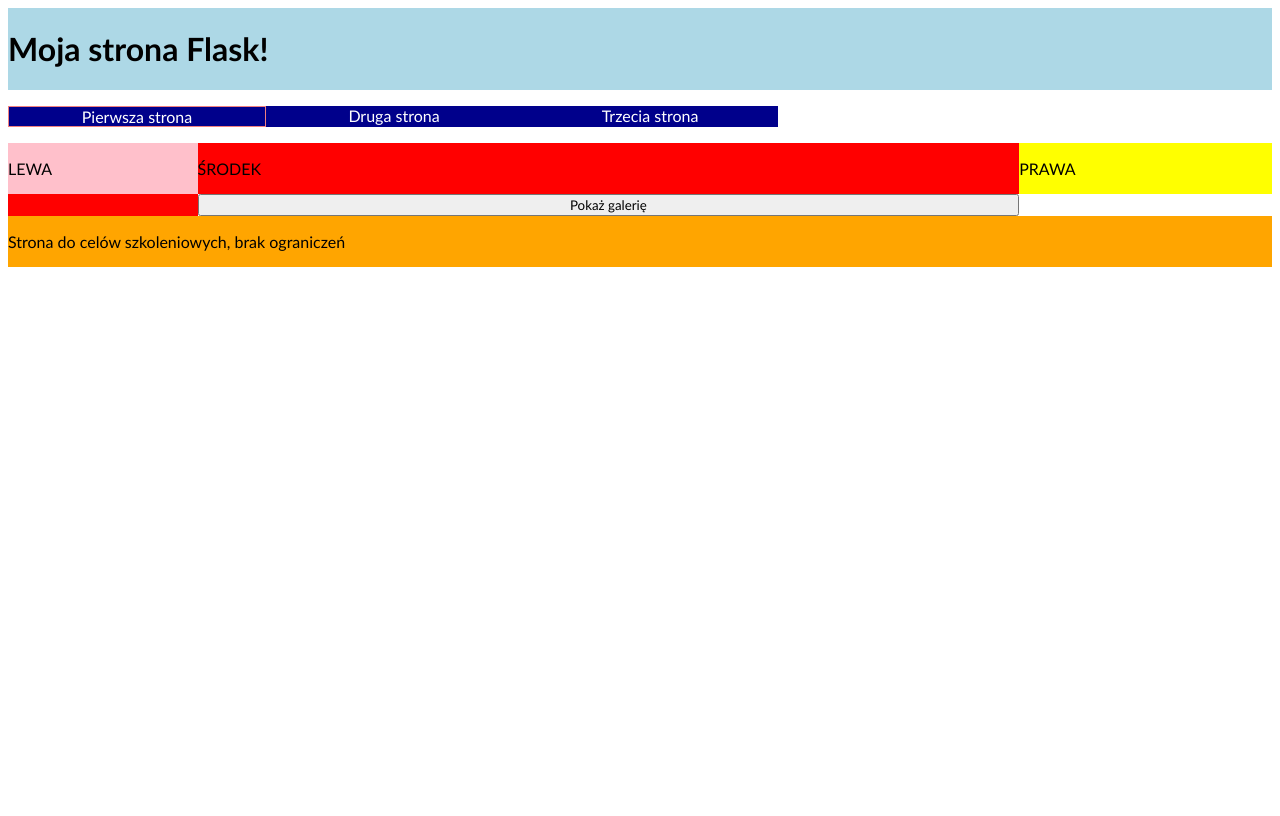
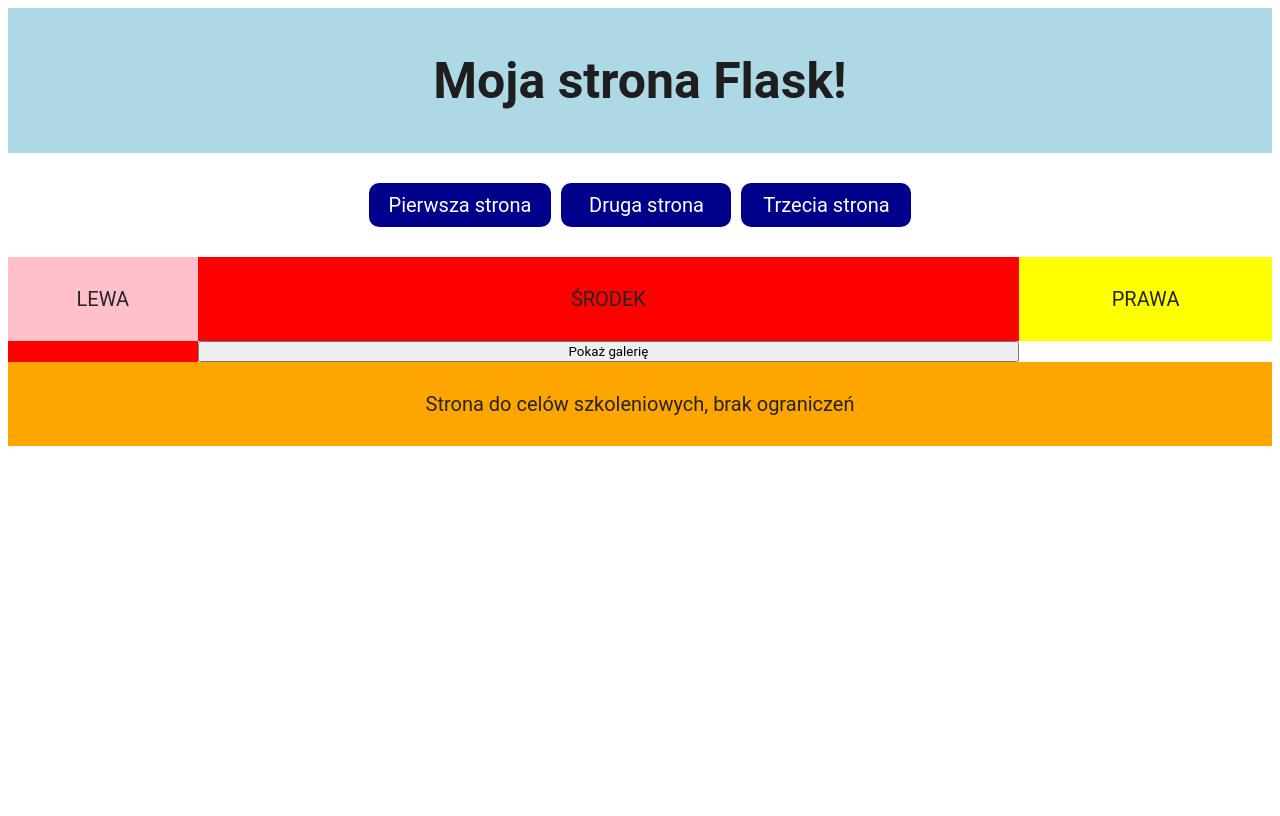
Before and after one commit to valeramaksimovv/HW_flask-main, a Flask app: page / in a window 1280 px wide. Run offline with Flask 3, Linux system fonts and the light colour scheme.

Commit message:
ref stys.css

```diff
--- a/static/css/styl.css
+++ b/static/css/styl.css
@@ -1,12 +1,20 @@
  * {
-    font-family: 'Gill Sans';
+    font-family: 'Roboto', sans-serif;
 }
-/* pierwsza deklaracja aside; kolor zielony */
-aside {
-    background: green;
+
+/* header & footer */
+header {
+    background: lightblue;
+    grid-column: 1 / 4;
+}
+
+footer {
+    background:orange;
+    grid-column: 1 / 4;
 }
 
 
+/* body, div, section */
 body {
   display: flex;
   flex-direction: column;
@@ -18,11 +26,11 @@ div {
     grid-template-columns: 15% auto 20%;
 }
 
-header {
-    background: lightblue;
-    grid-column: 1 / 4;
+section {
+    background: red;
 }
 
+/* nav */
 nav {
     background: white;
     grid-column: 1 / 4;
@@ -33,12 +41,8 @@ nav {
     background: pink;
 }
 
-section {
-    background: red;
-}
-/*druga deklaracja aisde; kolor żółty zostanie jako ostateczny (CSS jest czytany linia po linii i interpretowany
-na bieżąco */
-aside {
+
+#right {
     background: yellow;
 }
 
@@ -46,28 +50,47 @@ main {
     background: brown;
 }
 
+/* Text style */
+h1 {
+    color: #1f1e1e;
+    font-size: 50px;
+    padding: 10px;
+    text-align: center;
+}
+
+p {
+    color: #242424;
+    font-size: 20px;
+    padding: 10px;
+    text-align: center;
+}
+
+/* button */
+
+.buttons-section {
+  display: flex;
+  justify-content: center;
+  align-items: center;
+  width: 100%;
+  margin: 10px 0;
+  gap: 10px;
+}
+
 .button {
-    background: darkblue;
-    color: white;
-    text-align: center;
-    width: 20vw;
-    user-select: none;
-    cursor: pointer;
+  background: darkblue;
+  color: white;
+  padding: 10px 20px;
+  border-radius: 10px;
+  cursor: pointer;
+  user-select: none;
+  transition: background 0.3s;
+  text-align: center;
+  min-width: 130px;
 }
 
 .button:hover {
-    opacity: 0.7;
+  opacity: 0.8;
 }
-
-.active {
-    border: 1px solid lightcoral;
-}
-
-footer {
-    background:orange;
-    grid-column: 1 / 4;
-}
-
 
 /* Galeria */
 .galeria {
--- a/static/html/galeria.html
+++ b/static/html/galeria.html
@@ -1,4 +1,4 @@
-<h2>Galeria</h2>
+<h1>Galeria</h1>
 
 <div class="galeria">
     <div class="image">
--- a/templates/index.html
+++ b/templates/index.html
@@ -4,34 +4,35 @@
   <meta charset="utf-8" />
   <meta name="author" content="FlaskTutor" />
   <meta name="keywords" content="flask, strona, www" />
-    <meta name="descrition" content="Przykładowa strona dla Flask" />
+  <meta name="description" content="Przykładowa strona dla Flask" />
   <meta name="viewport" content="width=device-width, initial-scale=1.0" />
   <title>Moja strona Flask</title>
   <link rel="stylesheet" href="{{ url_for('static', filename='css/styl.css') }}" />
-    <script defer="defer" src="{{ url_for('static', filename='js/main.js') }}"></script>
+  <script defer src="{{ url_for('static', filename='js/main.js') }}"></script>
 </head>
 <body>
   <div>
     <header>
-            <h1>
-                Moja strona Flask!
-            </h1>
+      <h1>Moja strona Flask!</h1>
     </header>
-        <nav>
-            <p data-var="mainSite" class="button active">Pierwsza strona</p>
+
+    <nav class="buttons-section">
+      <p data-var="mainSite" class="button button-active">Pierwsza strona</p>
       <p data-var="secondSite" class="button">Druga strona</p>
       <p data-var="thirdSite" class="button">Trzecia strona</p>
     </nav>
-        <!--<main>-->
+
     <section id="left">
       <p>LEWA</p>
     </section>
+
     <section id="center">
       <p>ŚRODEK</p>
     </section>
-            <aside>
+
+    <section id="right">
       <p>PRAWA</p>
-            </aside>
+    </section>
 
     <section id="content">
       <!-- Galeria -->
@@ -39,7 +40,6 @@
 
     <button id="loadGallery">Pokaż galerię</button>
 
-        <!--</main>-->
     <footer>
       <p>Strona do celów szkoleniowych, brak ograniczeń</p>
     </footer>
```
Also changed, not shown: static/css/style.css (deleted, +0 -82 lines). Lines whose indentation alone changed are shown as unchanged.
